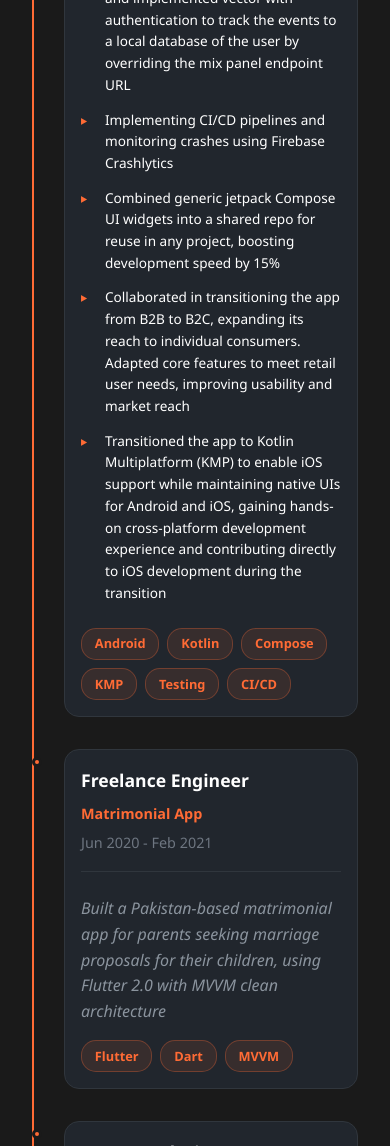
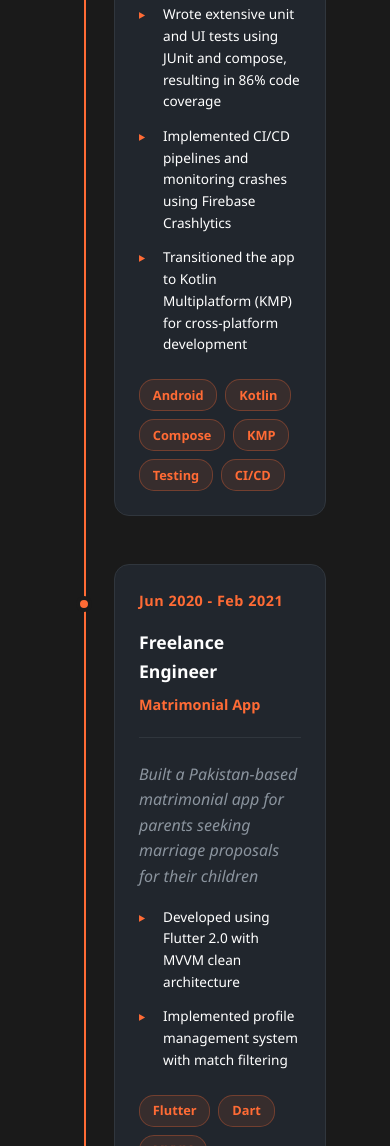
Before and after one commit to SyedAmmarSohail/SyedAmmarSohail.github.io, a plain HTML site: page index.html in a window 390 px wide. Shown: the part 5214-6360 px from the top of the page. Drawn offline with Linux system fonts and the light colour scheme.

Commit message:
ui modifications

```diff
--- a/assets/css/main.css
+++ b/assets/css/main.css
@@ -566,8 +566,9 @@ body {
 }
 
 .experience-container {
-    max-width: 1000px;
+    max-width: 1200px;
     margin: 0 auto;
+    padding: 0 2rem;
 }
 
 .experience h2 {
@@ -579,36 +580,42 @@ body {
 
 .timeline {
     position: relative;
-    padding-left: 2rem;
+    padding: 2rem 0;
 }
 
 .timeline::before {
     content: '';
     position: absolute;
-    left: 0;
+    left: 50%;
     top: 0;
     bottom: 0;
     width: 2px;
     background: var(--accent-color);
-    border-radius: 2px;
+    transform: translateX(-50%);
+    z-index: 0;
 }
 
 .timeline-item {
     position: relative;
-    margin-bottom: 3rem;
-    padding-left: 2rem;
+    margin-bottom: 4rem;
+    width: 100%;
+    display: flex;
+    justify-content: flex-end;
+    align-items: center;
 }
 
-.timeline-dot {
-    position: absolute;
-    left: -2rem;
-    top: 0.5rem;
-    width: 16px;
-    height: 16px;
-    background: var(--accent-color);
-    border-radius: 50%;
-    border: 4px solid var(--dark-bg);
-    z-index: 1;
+.timeline-item.right {
+    justify-content: flex-start;
+}
+
+.timeline-item.left .timeline-content {
+    margin-right: 3rem;
+    text-align: left;
+}
+
+.timeline-item.right .timeline-content {
+    margin-left: 3rem;
+    text-align: left;
 }
 
 .timeline-content {
@@ -617,11 +624,35 @@ body {
     padding: 2rem;
     border: 1px solid var(--border-color);
     transition: transform 0.3s ease, box-shadow 0.3s ease;
+    max-width: 450px;
+    width: 100%;
+    position: relative;
 }
 
 .timeline-content:hover {
     transform: translateY(-5px);
     box-shadow: 0 10px 30px rgba(255, 107, 53, 0.1);
+}
+
+.timeline-date {
+    font-size: 0.9rem;
+    color: var(--accent-color);
+    font-weight: 600;
+    margin-bottom: 1rem;
+    letter-spacing: 0.5px;
+}
+
+.timeline-dot {
+    position: absolute;
+    left: 50%;
+    top: 2rem;
+    width: 20px;
+    height: 20px;
+    background: var(--accent-color);
+    border-radius: 50%;
+    transform: translateX(-50%);
+    z-index: 2;
+    border: 4px solid var(--dark-bg);
 }
 
 .company-info {
@@ -1098,29 +1129,33 @@ body {
         right: 10px;
     }
 
-    .about-column h2,
+        .about-column h2,
     .experience h2,
     .projects h2,
     .contact h2 {
         font-size: 2.5rem;
     }
 
-    .timeline {
-        padding-left: 1.5rem;
+    .timeline::before {
+        left: 30px;
+        transform: none;
     }
 
     .timeline-item {
-        padding-left: 1.5rem;
+        justify-content: flex-start !important;
+        padding-left: 60px;
+    }
+
+    .timeline-item.left .timeline-content,
+    .timeline-item.right .timeline-content {
+        margin: 0;
+        text-align: left;
+        max-width: 100%;
     }
 
     .timeline-dot {
-        left: -1.5rem;
-        width: 12px;
-        height: 12px;
-    }
-
-    .timeline-content {
-        padding: 1.5rem;
+        left: 30px;
+        transform: translateX(-50%);
     }
 
     .company-info h3 {
@@ -1266,24 +1301,30 @@ body {
         height: 10px;
     }
 
-    .timeline {
-        padding-left: 1rem;
+    .timeline::before {
+        left: 20px;
+        transform: none;
     }
 
     .timeline-item {
-        padding-left: 1rem;
-        margin-bottom: 2rem;
+        justify-content: flex-start !important;
+        padding-left: 50px;
+        margin-bottom: 3rem;
+    }
+
+    .timeline-item.left .timeline-content,
+    .timeline-item.right .timeline-content {
+        margin: 0;
+        text-align: left;
+        max-width: 100%;
+        padding: 1.5rem;
     }
 
     .timeline-dot {
-        left: -1rem;
-        width: 10px;
-        height: 10px;
-        border: 3px solid var(--dark-bg);
-    }
-
-    .timeline-content {
-        padding: 1rem;
+        left: 20px;
+        transform: translateX(-50%);
+        width: 16px;
+        height: 16px;
     }
 
     .company-info h3 {
--- a/index.html
+++ b/index.html
@@ -217,24 +217,20 @@
         <div class="experience-container">
             <h2>Work Experience</h2>
             <div class="timeline">
-                <div class="timeline-item">
-                    <div class="timeline-dot"></div>
+                <div class="timeline-item left">
                     <div class="timeline-content">
+                        <div class="timeline-date">May 2021 - Present</div>
                         <div class="company-info">
                             <h3>Bazaar Technologies</h3>
                             <span class="role">Senior Software Engineer, Level 2</span>
-                            <span class="duration">May 2021 - Present</span>
                         </div>
                         <div class="work-description">
                             <p>E-commerce platform serving a diverse user base, with 100k+ active monthly users</p>
                             <ul>
-                                <li>Worked in an agile team of 20, converting an app to a multi-module feature-layered architecture with respect to the business logic using jetpack components with compose UI, which increased the performance by 30% and reusability by 20%</li>
-                                <li>Wrote extensive unit and UI tests using JUnit and compose, resulting in 86% code coverage and improved crash-free users to 99.6%</li>
-                                <li>Setting up a mix panel for event tracking to analyze the user journey and implemented vector with authentication to track the events to a local database of the user by overriding the mix panel endpoint URL</li>
-                                <li>Implementing CI/CD pipelines and monitoring crashes using Firebase Crashlytics</li>
-                                <li>Combined generic jetpack Compose UI widgets into a shared repo for reuse in any project, boosting development speed by 15%</li>
-                                <li>Collaborated in transitioning the app from B2B to B2C, expanding its reach to individual consumers. Adapted core features to meet retail user needs, improving usability and market reach</li>
-                                <li>Transitioned the app to Kotlin Multiplatform (KMP) to enable iOS support while maintaining native UIs for Android and iOS, gaining hands-on cross-platform development experience and contributing directly to iOS development during the transition</li>
+                                <li>Worked in an agile team of 20, converting an app to a multi-module feature-layered architecture</li>
+                                <li>Wrote extensive unit and UI tests using JUnit and compose, resulting in 86% code coverage</li>
+                                <li>Implemented CI/CD pipelines and monitoring crashes using Firebase Crashlytics</li>
+                                <li>Transitioned the app to Kotlin Multiplatform (KMP) for cross-platform development</li>
                             </ul>
                             <div class="tech-tags">
                                 <span>Android</span>
@@ -246,18 +242,22 @@
                             </div>
                         </div>
                     </div>
+                    <div class="timeline-dot"></div>
                 </div>
 
-                <div class="timeline-item">
-                    <div class="timeline-dot"></div>
+                <div class="timeline-item right">
                     <div class="timeline-content">
+                        <div class="timeline-date">Jun 2020 - Feb 2021</div>
                         <div class="company-info">
                             <h3>Freelance Engineer</h3>
                             <span class="role">Matrimonial App</span>
-                            <span class="duration">Jun 2020 - Feb 2021</span>
                         </div>
                         <div class="work-description">
-                            <p>Built a Pakistan-based matrimonial app for parents seeking marriage proposals for their children, using Flutter 2.0 with MVVM clean architecture</p>
+                            <p>Built a Pakistan-based matrimonial app for parents seeking marriage proposals for their children</p>
+                            <ul>
+                                <li>Developed using Flutter 2.0 with MVVM clean architecture</li>
+                                <li>Implemented profile management system with match filtering</li>
+                            </ul>
                             <div class="tech-tags">
                                 <span>Flutter</span>
                                 <span>Dart</span>
@@ -265,20 +265,21 @@
                             </div>
                         </div>
                     </div>
+                    <div class="timeline-dot"></div>
                 </div>
 
-                <div class="timeline-item">
-                    <div class="timeline-dot"></div>
+                <div class="timeline-item left">
                     <div class="timeline-content">
+                        <div class="timeline-date">Sep 2019 - May 2021</div>
                         <div class="company-info">
                             <h3>Avanza Solutions</h3>
                             <span class="role">Senior Software Engineer</span>
-                            <span class="duration">Sep 2019 - May 2021</span>
                         </div>
                         <div class="work-description">
                             <p>Mobile Banking - Pakistan-based banking product</p>
                             <ul>
-                                <li>Worked in a team of 4, implementing end-to-end encryption from request to response payload in 2 layers in PD and revamping the session manager</li>
+                                <li>Worked in a team of 4, implementing end-to-end encryption from request to response payload in 2 layers</li>
+                                <li>Revamped the session manager for improved security</li>
                             </ul>
                             <div class="tech-tags">
                                 <span>Android</span>
@@ -288,20 +289,21 @@
                             </div>
                         </div>
                     </div>
+                    <div class="timeline-dot"></div>
                 </div>
 
-                <div class="timeline-item">
-                    <div class="timeline-dot"></div>
+                <div class="timeline-item right">
                     <div class="timeline-content">
+                        <div class="timeline-date">Nov 2018 - Aug 2019</div>
                         <div class="company-info">
                             <h3>Innovative Solutions</h3>
                             <span class="role">Android Developer</span>
-                            <span class="duration">Nov 2018 - Aug 2019</span>
                         </div>
                         <div class="work-description">
                             <p>Comera - Dubai-based communication app (like Whatsapp) with over 5M+ downloads</p>
                             <ul>
-                                <li>Worked in a team of 7, developing a chat module from scratch by XMPP using the Smack library. Created separate modules that integrate with other modules and provide features on demand. Worked on data encryption of the Android realm database</li>
+                                <li>Worked in a team of 7, developing a chat module from scratch using XMPP and Smack library</li>
+                                <li>Implemented data encryption for user privacy</li>
                             </ul>
                             <div class="tech-tags">
                                 <span>Android</span>
@@ -312,20 +314,21 @@
                             </div>
                         </div>
                     </div>
+                    <div class="timeline-dot"></div>
                 </div>
 
-                <div class="timeline-item">
-                    <div class="timeline-dot"></div>
+                <div class="timeline-item left">
                     <div class="timeline-content">
+                        <div class="timeline-date">Apr 2017 - Oct 2018</div>
                         <div class="company-info">
                             <h3>Axact</h3>
                             <span class="role">Android Developer</span>
-                            <span class="duration">Apr 2017 - Oct 2018</span>
                         </div>
                         <div class="work-description">
                             <p>TheHospital - A virtual doctor consultation app</p>
                             <ul>
-                                <li>Worked in a team of 3, developed different modules like a newsfeed, chatting with socket.io and push notifications from Firebase</li>
+                                <li>Worked in a team of 3, developed different modules like newsfeed and chatting with socket.io</li>
+                                <li>Implemented push notifications from Firebase</li>
                             </ul>
                             <div class="tech-tags">
                                 <span>Android</span>
@@ -335,20 +338,21 @@
                             </div>
                         </div>
                     </div>
+                    <div class="timeline-dot"></div>
                 </div>
 
-                <div class="timeline-item">
-                    <div class="timeline-dot"></div>
+                <div class="timeline-item right">
                     <div class="timeline-content">
+                        <div class="timeline-date">Mar 2016 - Apr 2017</div>
                         <div class="company-info">
                             <h3>Sidat Hyder Morshed Associates</h3>
                             <span class="role">Software Engineer</span>
-                            <span class="duration">Mar 2016 - Apr 2017</span>
                         </div>
                         <div class="work-description">
                             <p>HCM - Pakistan-based employee management</p>
                             <ul>
-                                <li>Built different modules using Sybase language and database and created flowcharts, layouts, and documentation</li>
+                                <li>Built different modules using Sybase language and database</li>
+                                <li>Created flowcharts, layouts, and documentation</li>
                             </ul>
                             <div class="tech-tags">
                                 <span>Sybase</span>
@@ -358,6 +362,7 @@
                             </div>
                         </div>
                     </div>
+                    <div class="timeline-dot"></div>
                 </div>
             </div>
         </div>
```
